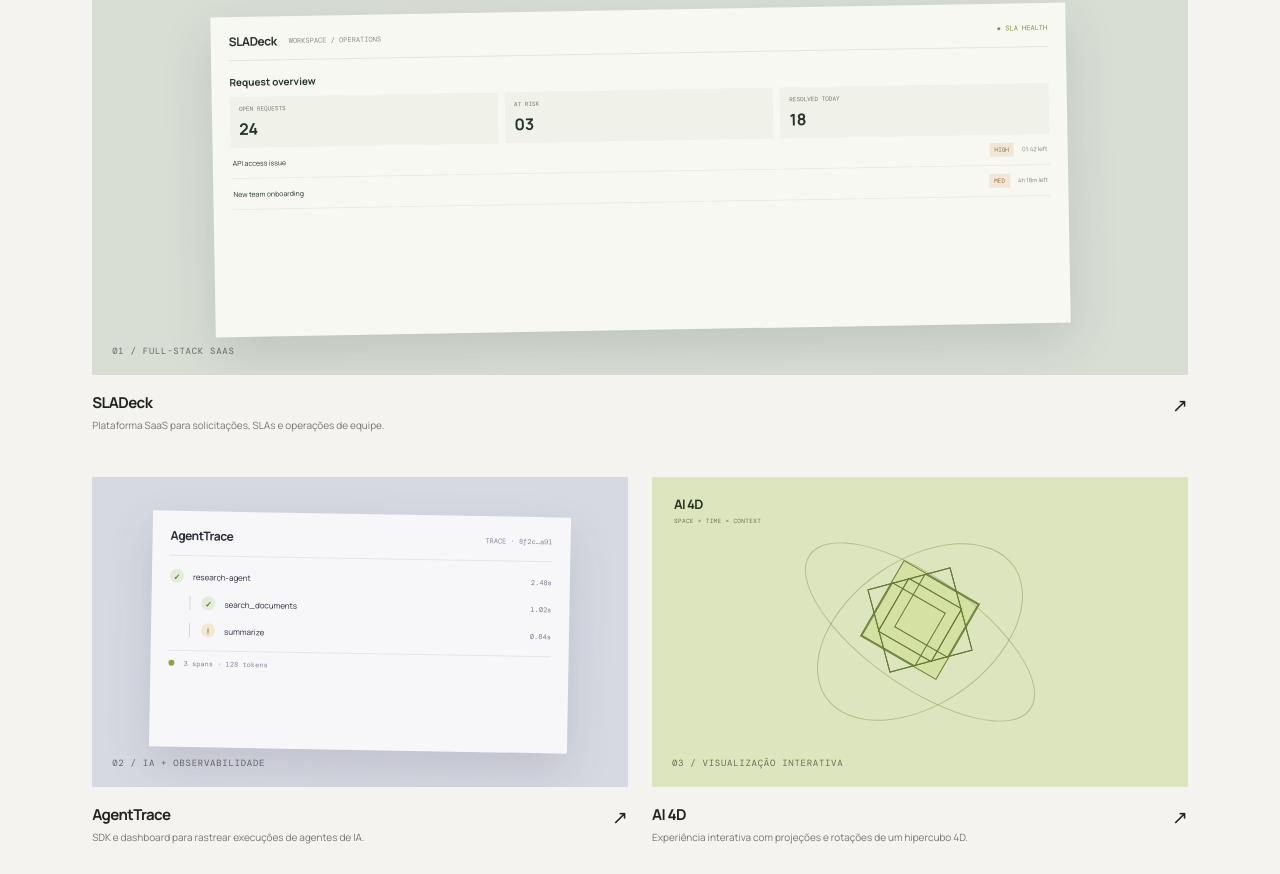
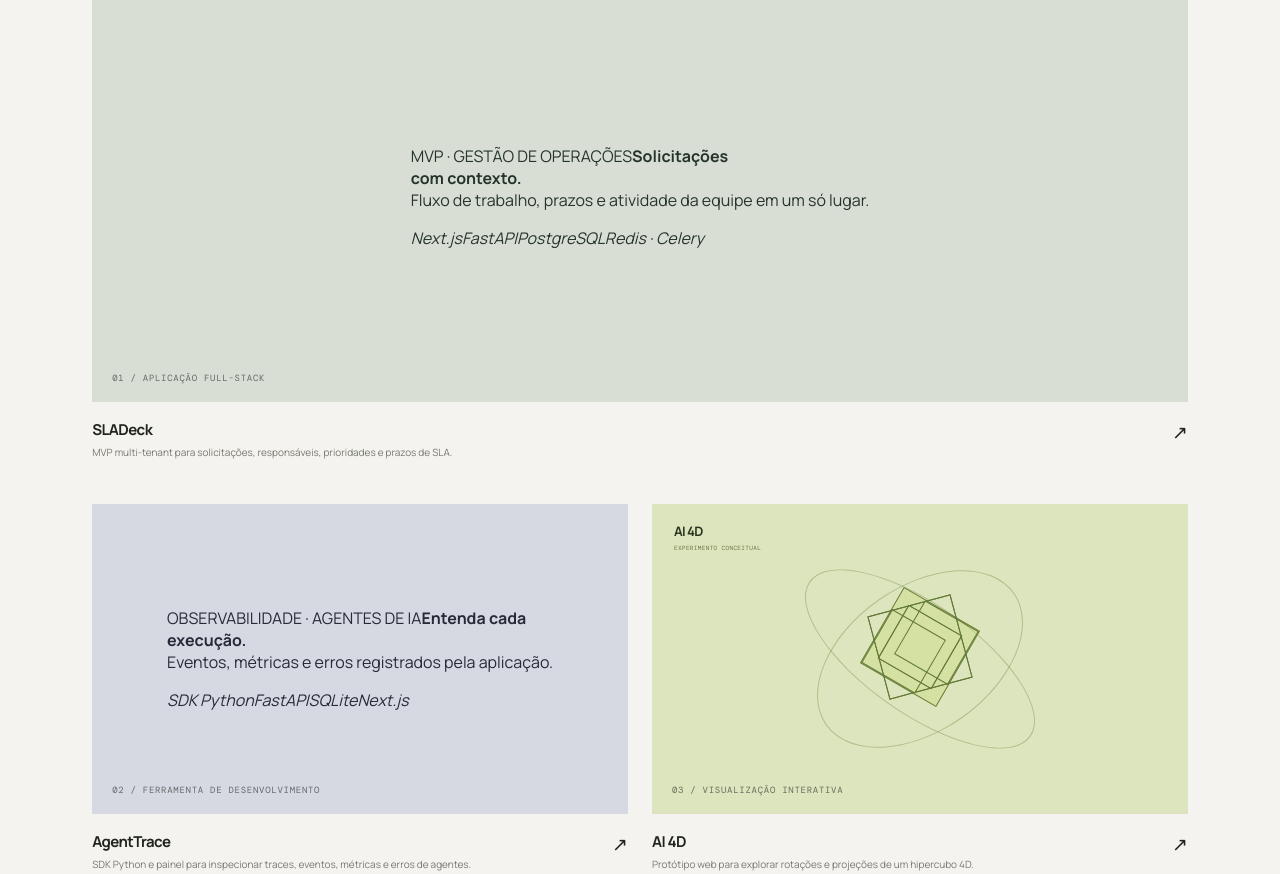
Before and after one commit to marcellabongiolo/portfolio-app, a plain HTML site: page index.html in a window 1280 px wide. Shown: the part 1084-1958 px from the top of the page. Drawn offline with nearby package versions, Linux system fonts and the light colour scheme.

Commit message:
Make portfolio project details factual

```diff
--- a/index.html
+++ b/index.html
@@ -36,7 +36,7 @@
       <div class="hero-copy">
         <div class="eyebrow"><span class="status-dot"></span> EM FORMAÇÃO · PORTFÓLIO DE PROJETOS</div>
         <h1>Construindo<br />com <span>curiosidade.</span></h1>
-        <p class="hero-lede">Olá, sou <strong>Marcella Bongiolo</strong>, estudante de Engenharia de Software. Gosto de transformar problemas em produtos claros, úteis e bem construídos.</p>
+        <p class="hero-lede">Olá, sou <strong>Marcella Bongiolo</strong>, estudante de Engenharia de Software. Aprendo construindo projetos que exploram sistemas full-stack, observabilidade de IA e visualização interativa.</p>
         <div class="hero-actions">
           <a class="button button-dark" href="#trabalho">Explorar projetos <span>↓</span></a>
           <a class="text-link" href="mailto:marcellabongioloemili@gmail.com">Entre em contato <span>↗</span></a>
@@ -48,23 +48,23 @@
         <span class="art-label">ENGENHARIA<br />COM CURIOSIDADE</span>
         <span class="art-index">01 / 04</span>
       </div>
-      <div class="hero-bottom"><span>ESTUDANTE DE ENGENHARIA DE SOFTWARE · BRASIL</span><a href="#trabalho" aria-label="Rolar para projetos">↓</a></div>
+      <div class="hero-bottom"><span>ENGENHARIA DE SOFTWARE · PROJETOS AUTORAIS</span><a href="#trabalho" aria-label="Rolar para projetos">↓</a></div>
     </section>
 
     <section class="work section-wrap" id="trabalho">
       <div class="section-heading"><div><span class="eyebrow">01 — PROJETOS EM DESTAQUE</span><h2>O que estou construindo<span>.</span></h2></div><p>Projetos que mostram meu interesse por produtos full-stack, inteligência artificial e experiências interativas.</p></div>
       <div class="project-grid">
         <a class="project-card project-large" href="https://github.com/marcellabongiolo/SLADeck" target="_blank" rel="noreferrer">
-          <div class="project-visual visual-sla" aria-hidden="true"><div class="sla-dashboard"><div class="sla-top"><strong>SLADeck</strong><span>WORKSPACE / OPERATIONS</span><b>● SLA HEALTH</b></div><div class="sla-title">Request overview</div><div class="sla-stats"><i><small>OPEN REQUESTS</small><strong>24</strong></i><i><small>AT RISK</small><strong>03</strong></i><i><small>RESOLVED TODAY</small><strong>18</strong></i></div><div class="sla-row"><span>API access issue</span><b>HIGH</b><small>01:42 left</small></div><div class="sla-row"><span>New team onboarding</span><b>MED</b><small>4h 18m left</small></div></div><span class="visual-caption">01 / FULL-STACK SAAS</span></div>
-          <div class="project-meta"><div><h3>SLADeck</h3><p>Plataforma SaaS para solicitações, SLAs e operações de equipe.</p></div><span class="project-arrow">↗</span></div>
+          <div class="project-visual visual-sla" aria-hidden="true"><div class="project-showcase sla-showcase"><span class="showcase-kicker">MVP · GESTÃO DE OPERAÇÕES</span><strong>Solicitações<br />com contexto.</strong><p>Fluxo de trabalho, prazos e atividade da equipe em um só lugar.</p><div class="tech-list"><i>Next.js</i><i>FastAPI</i><i>PostgreSQL</i><i>Redis · Celery</i></div></div><span class="visual-caption">01 / APLICAÇÃO FULL-STACK</span></div>
+          <div class="project-meta"><div><h3>SLADeck</h3><p>MVP multi-tenant para solicitações, responsáveis, prioridades e prazos de SLA.</p></div><span class="project-arrow">↗</span></div>
         </a>
         <a class="project-card" href="https://github.com/marcellabongiolo/AgentTrace" target="_blank" rel="noreferrer">
-          <div class="project-visual visual-agent" aria-hidden="true"><div class="agent-window"><div class="agent-heading"><strong>AgentTrace</strong><span>TRACE · 8f2c…a91</span></div><div class="trace-line"><b>✓</b><span>research-agent</span><small>2.48s</small></div><div class="trace-line trace-child"><b>✓</b><span>search_documents</span><small>1.02s</small></div><div class="trace-line trace-child"><b>!</b><span>summarize</span><small>0.84s</small></div><div class="trace-footer"><i></i> 3 spans <span>·</span> 128 tokens</div></div><span class="visual-caption">02 / IA + OBSERVABILIDADE</span></div>
-          <div class="project-meta"><div><h3>AgentTrace</h3><p>SDK e dashboard para rastrear execuções de agentes de IA.</p></div><span class="project-arrow">↗</span></div>
+          <div class="project-visual visual-agent" aria-hidden="true"><div class="project-showcase agent-showcase"><span class="showcase-kicker">OBSERVABILIDADE · AGENTES DE IA</span><strong>Entenda cada<br />execução.</strong><p>Eventos, métricas e erros registrados pela aplicação.</p><div class="tech-list"><i>SDK Python</i><i>FastAPI</i><i>SQLite</i><i>Next.js</i></div></div><span class="visual-caption">02 / FERRAMENTA DE DESENVOLVIMENTO</span></div>
+          <div class="project-meta"><div><h3>AgentTrace</h3><p>SDK Python e painel para inspecionar traces, eventos, métricas e erros de agentes.</p></div><span class="project-arrow">↗</span></div>
         </a>
         <a class="project-card" href="https://github.com/marcellabongiolo/ai-4d" target="_blank" rel="noreferrer">
-          <div class="project-visual visual-ai4d" aria-hidden="true"><div class="ai4d-orbit orbit-a"></div><div class="ai4d-orbit orbit-b"></div><div class="ai4d-cube"><i></i><i></i><i></i><i></i></div><div class="ai4d-label"><strong>AI 4D</strong><span>SPACE × TIME × CONTEXT</span></div><span class="visual-caption">03 / VISUALIZAÇÃO INTERATIVA</span></div>
-          <div class="project-meta"><div><h3>AI 4D</h3><p>Experiência interativa com projeções e rotações de um hipercubo 4D.</p></div><span class="project-arrow">↗</span></div>
+          <div class="project-visual visual-ai4d" aria-hidden="true"><div class="ai4d-orbit orbit-a"></div><div class="ai4d-orbit orbit-b"></div><div class="ai4d-cube"><i></i><i></i><i></i><i></i></div><div class="ai4d-label"><strong>AI 4D</strong><span>EXPERIMENTO CONCEITUAL</span></div><span class="visual-caption">03 / VISUALIZAÇÃO INTERATIVA</span></div>
+          <div class="project-meta"><div><h3>AI 4D</h3><p>Protótipo web para explorar rotações e projeções de um hipercubo 4D.</p></div><span class="project-arrow">↗</span></div>
         </a>
       </div>
       <a class="all-projects" href="https://github.com/marcellabongiolo?tab=repositories" target="_blank" rel="noreferrer">Ver todos os projetos no GitHub <span>↗</span></a>
@@ -72,7 +72,7 @@
 
     <section class="about" id="sobre">
       <div class="about-inner"><div class="about-side"><span class="eyebrow">02 — SOBRE MIM</span><div class="about-stamp">ENGENHARIA<br /><b>DE SOFTWARE</b><br />EM FORMAÇÃO <span>✳</span></div></div>
-      <div class="about-copy"><h2>Curiosidade que<br />vira <span>código.</span></h2><p>Sou Marcella Bongiolo, estudante de Engenharia de Software. Tenho explorado desenvolvimento full-stack, arquitetura de sistemas e ferramentas para inteligência artificial.</p><p>Gosto de aprender construindo: entender o problema, organizar as ideias e transformar cada etapa em algo que funciona de verdade.</p><div class="about-links"><a href="https://github.com/marcellabongiolo" target="_blank" rel="noreferrer">GitHub ↗</a><a href="mailto:marcellabongioloemili@gmail.com">E-mail ↗</a></div></div></div>
+      <div class="about-copy"><h2>Curiosidade que<br />vira <span>código.</span></h2><p>Sou Marcella Bongiolo, estudante de Engenharia de Software. Neste portfólio, reuni projetos autorais com diferentes desafios: uma aplicação full-stack para operações, uma ferramenta de observabilidade e um experimento de visualização 4D.</p><p>Gosto de entender como cada parte funciona — da interface e API aos dados, testes e decisões de arquitetura. Cada projeto representa uma etapa prática do meu aprendizado.</p><div class="about-links"><a href="https://github.com/marcellabongiolo" target="_blank" rel="noreferrer">GitHub ↗</a><a href="mailto:marcellabongioloemili@gmail.com">E-mail ↗</a></div></div></div>
     </section>
 
     <section class="contact section-wrap"><span class="eyebrow">03 — CONTATO</span><h2>Vamos criar algo<br /><span>bem construído.</span></h2><a class="button button-dark" href="mailto:marcellabongioloemili@gmail.com">Fale comigo <span>↗</span></a><div class="contact-note">MARCELLABONGIOLOEMILI@GMAIL.COM</div></section>
```
